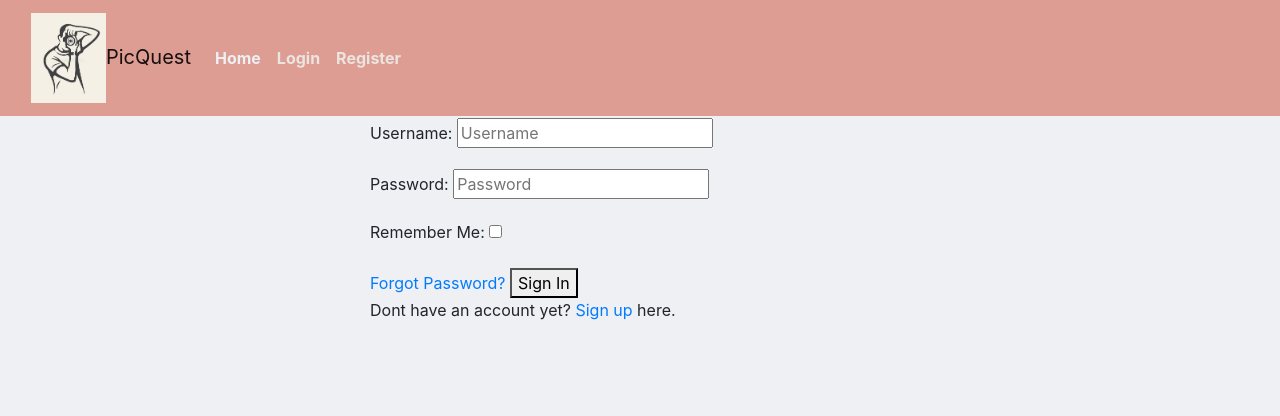
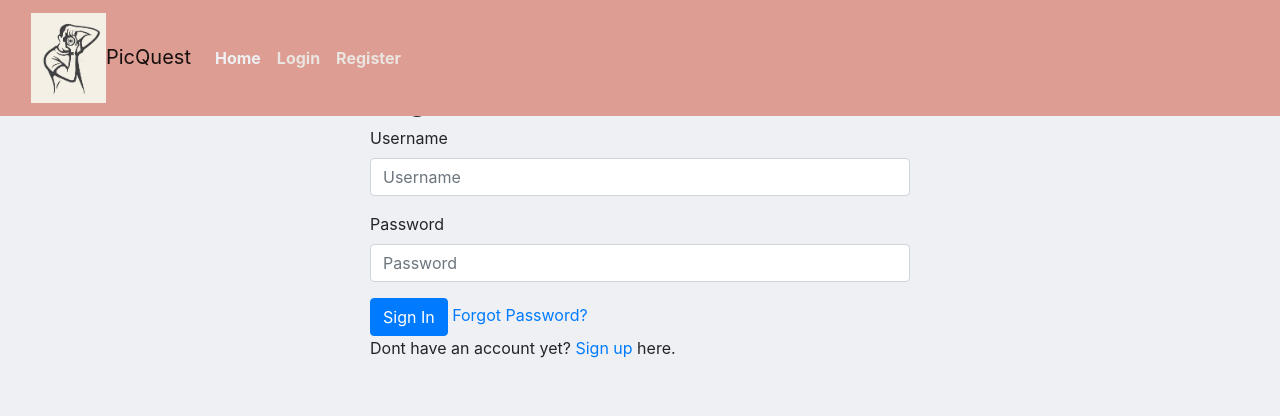
Before and after one commit to Dante-Cadiz/PicQuest, a Django app: page /accounts/login/ in a window 1280 px wide. Shown: the top 416 px of the page. Run offline with Django 3.2, Linux system fonts and the light colour scheme; some libraries are stand-ins or nearby versions.

Commit message:
replace allauth standard form template with custom

```diff
--- a/templates/account/login.html
+++ b/templates/account/login.html
@@ -11,7 +11,18 @@
         <form class="login" method="POST" action="{% url 'account_login' %}">
           <h1>{% trans "Sign In" %}</h1>
           {% csrf_token %}
-          {{ form.as_p }}
+          <h2>Login</h2>
+          <div class="form-group">
+            <label for="username">Username</label>
+            <input class="form-control password" type="text" name="login" placeholder="Username" autocomplete="username" maxlength="150" required="" id="id_login">
+          </div>
+          <div class="form-group">
+            <label for="password">Password</label>
+            <input class="form-control password" type="password" name="password" placeholder="Password" autocomplete="current-password" required="" id="id_password">
+          </div>
+          <button class="btn btn-primary btn-customized primaryAction" type="submit">
+            {% trans "Sign In" %}
+          </button>
           {% if redirect_field_value %}
             <input type="hidden"
                    name="{{ redirect_field_name }}"
@@ -19,7 +30,6 @@
           {% endif %}
           <a class="button secondaryAction"
              href="{% url 'account_reset_password' %}">{% trans "Forgot Password?" %}</a>
-          <button class="primaryAction" type="submit">{% trans "Sign In" %}</button>
           <p>
             {% blocktrans %}Dont have an account yet?
   <a href="{{ signup_url }}">Sign up</a> here.{% endblocktrans %}
```
